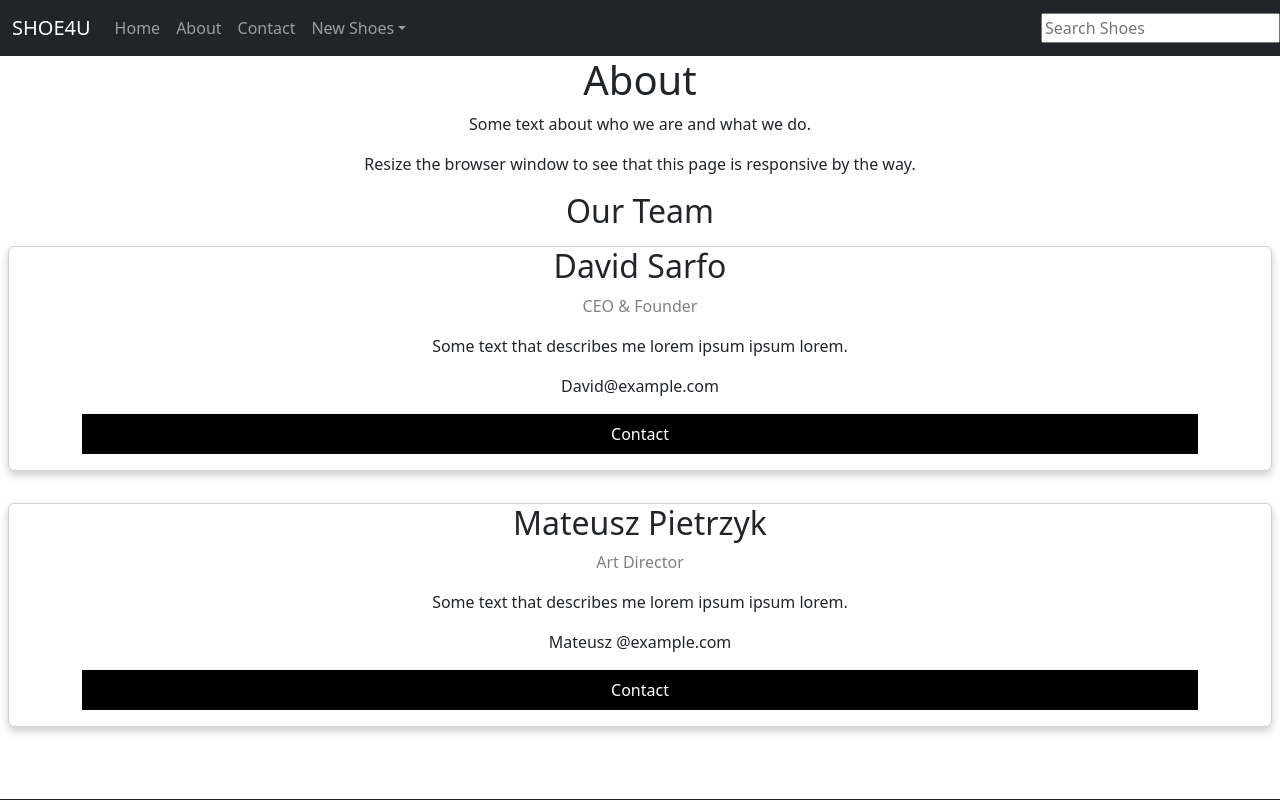
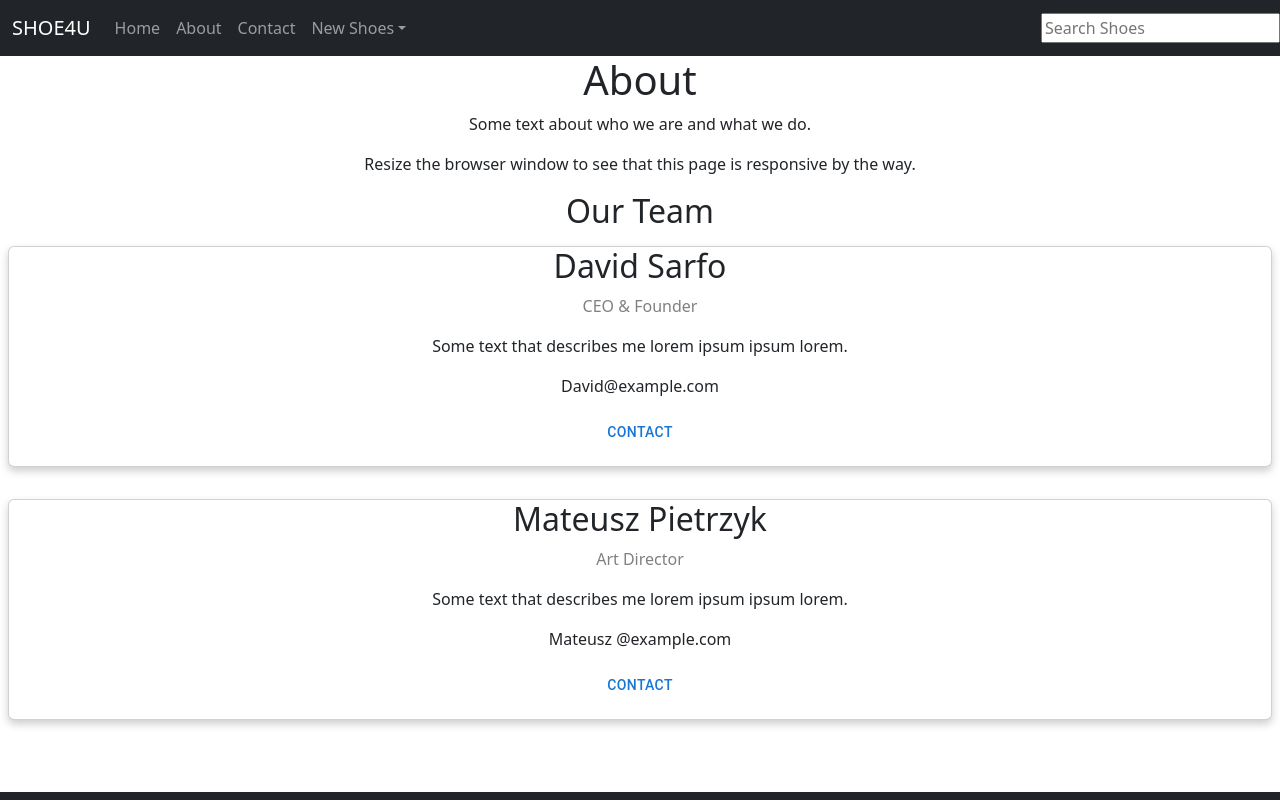
Before and after one commit to davidamankwah/shoe-app, a React (Create React App) app: page /about in a window 1280 px wide. Shown: the top 800 px of the page. Built offline with nearby package versions, Linux system fonts and the light colour scheme.

Commit message:
new addition

```diff
--- a/package.json
+++ b/package.json
@@ -3,6 +3,9 @@
   "version": "0.1.0",
   "private": true,
   "dependencies": {
+    "@emotion/react": "^11.10.6",
+    "@emotion/styled": "^11.10.6",
+    "@mui/material": "^5.11.12",
     "@testing-library/jest-dom": "^5.16.5",
     "@testing-library/react": "^13.4.0",
     "@testing-library/user-event": "^13.5.0",
--- a/src/components/about.js
+++ b/src/components/about.js
@@ -1,4 +1,5 @@
 import React from 'react'; //import react
+import { Button } from '@mui/material';
 
 export class About extends React.Component{ //inherits from react.component
     render(){
@@ -21,7 +22,7 @@ export class About extends React.Component{ //inherits from react.component
                     <p class="title">CEO & Founder</p>
                     <p>Some text that describes me lorem ipsum ipsum lorem.</p>
                     <p>David@example.com</p>
-                    <p><button class="button">Contact</button></p>
+                    <p><Button href='/contact'>Contact</Button></p>
                   </div>
                 </div>
               </div>
@@ -34,7 +35,7 @@ export class About extends React.Component{ //inherits from react.component
                   <p class="title">Art Director</p>
                   <p>Some text that describes me lorem ipsum ipsum lorem.</p>
                   <p>Mateusz @example.com</p>
-                  <p><button class="button">Contact</button></p>
+                  <p><Button href='/contact'>Contact</Button></p>
                 </div>
               </div>
             </div>
```
Also changed, not shown: src/components/cart.js (+6 -1 lines), 1 other file (tests, documents, lock files or other folders).
